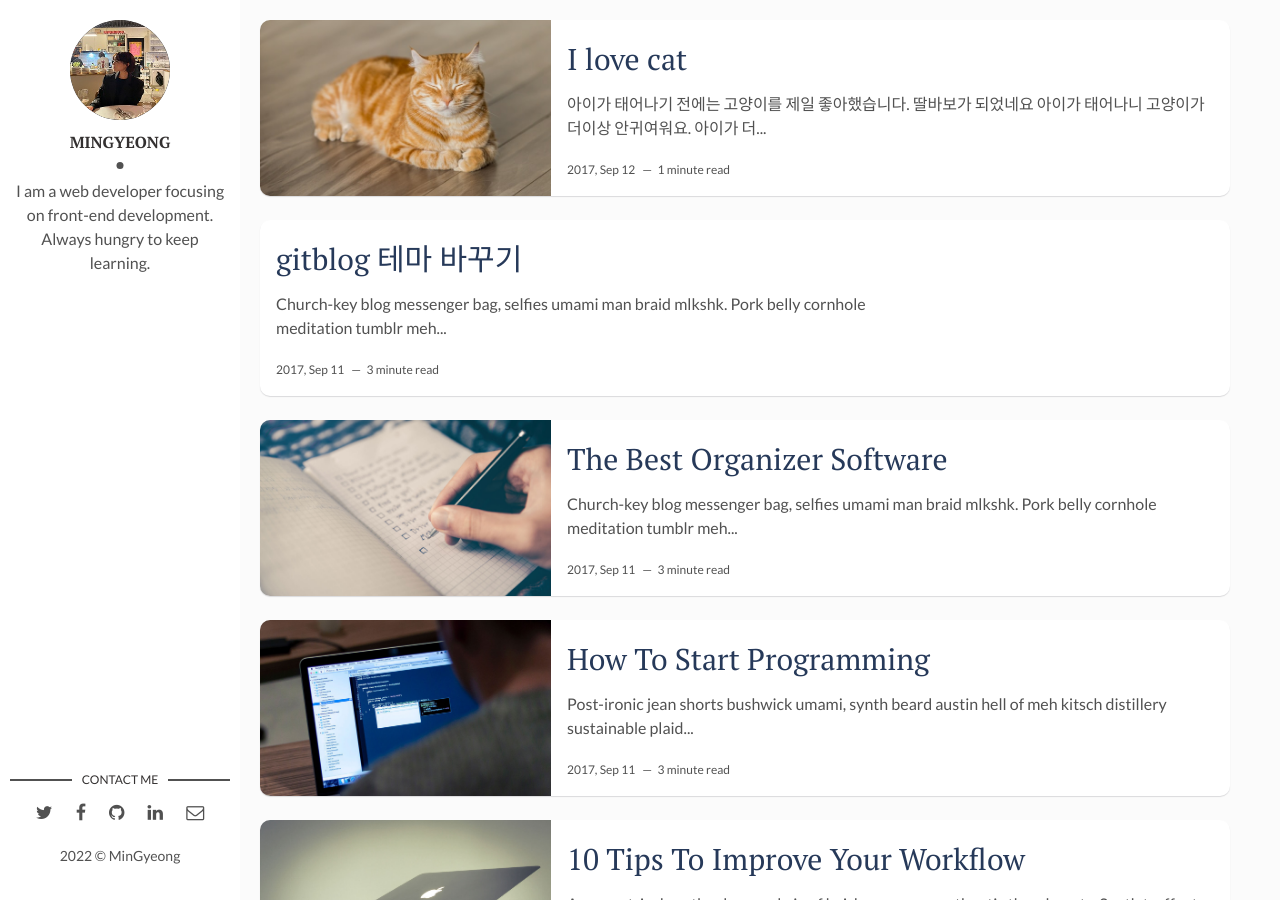
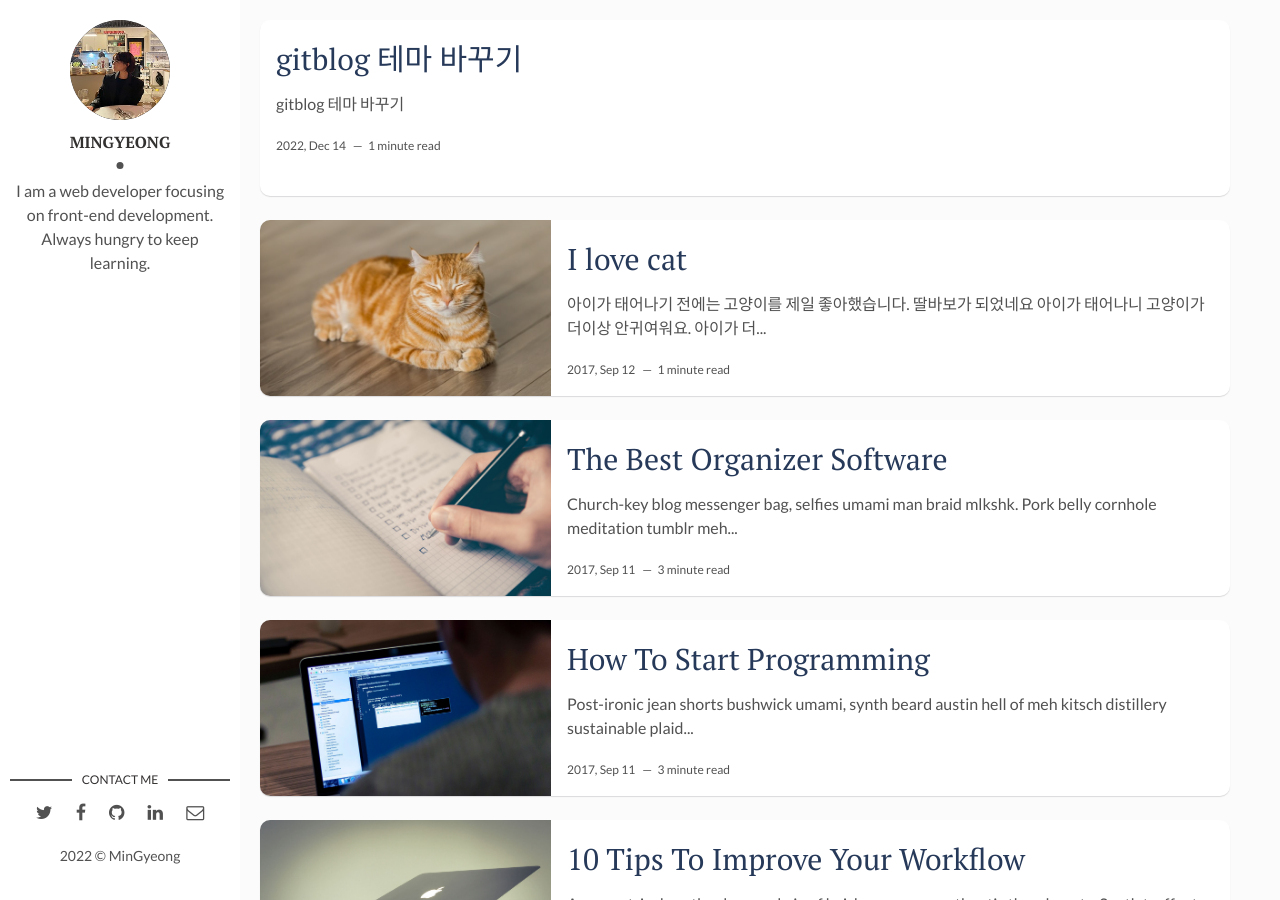
Before and after one commit to mingry2/mingyeong.github.io, a Jekyll site: the page built from index.html, in a window 1280 px wide and 900 px high. Built offline with Jekyll 4.4.1, drawn with Linux system fonts in a browser that asks for light colours; the list of posts is cut into pages by our own code; part of the change alters nothing that is shown.

Commit message:
Update 2022-12-14-how-to-adjust-gitblog-skin.markdown

```diff
--- a/_posts/2022-12-14-how-to-adjust-gitblog-skin.markdown
+++ b/_posts/2022-12-14-how-to-adjust-gitblog-skin.markdown
@@ -1,22 +1,10 @@
 ---
 layout: post
 title: gitblog 테마 바꾸기
-date: 2017-09-12 00:00:00 +0300
+date: 2022-12-14
 description: 테마 바꾸는 방법 # Add post description (optional)
 img: # Add image post (optional)
 tags: [gitblog, theme] # add tag
 ---
 
-Church-key blog messenger bag, selfies umami man braid mlkshk. Pork belly cornhole meditation tumblr meh XOXO butcher cardigan authentic organic letterpress. Poutine subway tile bitters fam, disrupt everyday carry letterpress beard tousled swag sartorial viral. Retro af 3 wolf moon heirloom, pork belly man bun DIY chillwave. Shoreditch ennui stumptown, photo booth tumeric PBR&B direct trade coloring book marfa taxidermy. Gentrify brunch typewriter woke freegan. Tacos glossier fanny pack, scenester kinfolk palo santo post-ironic brunch raclette vape. Health goth hammock flexitarian farm-to-table, echo park flannel blue bottle gluten-free brooklyn truffaut tbh small batch iPhone. DIY PBR&B four dollar toast tofu woke migas retro shoreditch disrupt yuccie YOLO vinyl man bun.
-
-### Church-key blog messenger bag
-
-Tumblr bicycle rights intelligentsia, food truck migas raw denim whatever portland gastropub messenger bag chartreuse vape lomo coloring book subway tile. Yr pabst meggings tattooed four dollar toast. Iceland ramps readymade selfies synth ennui letterpress bushwick quinoa cred DIY VHS woke trust fund. Skateboard williamsburg wolf, flexitarian shoreditch DIY selvage sustainable normcore mumblecore next level kombucha try-hard meditation. Gentrify plaid microdosing, master cleanse ugh crucifix pop-up. Wolf bushwick street art tumeric. Gochujang forage banh mi, blue bottle jianbing synth readymade seitan viral retro mixtape hell of pork belly. Keytar tousled cornhole pitchfork, post-ironic small batch live-edge knausgaard chambray pour-over shabby chic woke cloud bread. Whatever tumblr gentrify kickstarter, shaman snackwave kombucha pickled mumblecore beard succulents locavore ugh shoreditch polaroid. Wayfarers crucifix tattooed twee. Yr listicle crucifix fingerstache farm-to-table. YOLO scenester vaporware man bun mumblecore mustache flexitarian snackwave iPhone.
-
-Hella lo-fi banjo, disrupt tofu prism raclette. Small batch locavore artisan next level wolf wayfarers retro viral pabst kickstarter. Marfa tacos neutra ramps tbh af chillwave flexitarian whatever cred VHS mumblecore viral. Hell of retro vegan chambray tacos VHS four dollar toast tote bag. Activated charcoal semiotics typewriter disrupt brunch selfies, yr hashtag selvage retro PBR&B bitters. Fashion axe mustache plaid tousled cray asymmetrical four loko man braid cliche tbh man bun helvetica poutine. Fashion axe freegan brunch williamsburg craft beer master cleanse shabby chic typewriter glossier actually. Plaid tumblr hexagon neutra slow-carb mumblecore. Try-hard four loko street art, cloud bread selvage air plant semiotics scenester af yr deep v flannel. Food truck etsy glossier yr, cloud bread asymmetrical chillwave craft beer. Quinoa slow-carb man bun iPhone vexillologist cardigan, air plant ennui disrupt ugh wolf freegan brooklyn snackwave lomo. Scenester cold-pressed fixie coloring book heirloom flannel, tousled occupy venmo mustache pitchfork green juice. VHS neutra 8-bit roof party. Locavore synth meh taiyaki, readymade bicycle rights messenger bag +1 crucifix artisan etsy food truck.
-
-### Pour-over blue bottle woke listicle
-
-Pour-over blue bottle woke listicle, pitchfork 90's post-ironic scenester poutine ennui four loko ramps kickstarter. Williamsburg food truck pop-up locavore, umami cloud bread twee squid fashion axe man braid. Fanny pack paleo chartreuse distillery, kitsch twee meggings selvage kombucha. Keffiyeh actually prism listicle. Taxidermy authentic iPhone migas vegan copper mug. Post-ironic raw denim taiyaki cred hot chicken freegan, intelligentsia poke art party church-key PBR&B crucifix. Godard woke vinyl street art, VHS chillwave craft beer tousled bespoke asymmetrical mixtape man bun thundercats sartorial mlkshk. Meggings heirloom XOXO gentrify try-hard stumptown. Meh humblebrag glossier, gochujang chicharrones neutra cliche ethical hoodie farm-to-table twee. Messenger bag offal pug bespoke, put a bird on it tote bag literally.
-
-Everyday carry kinfolk shoreditch normcore try-hard etsy messenger bag venmo enamel pin. Try-hard fanny pack thundercats farm-to-table retro twee. Godard photo booth tofu 90's. Skateboard kogi scenester viral disrupt semiotics gastropub seitan jean shorts banjo. Humblebrag knausgaard waistcoat mixtape. Man braid keytar brunch cornhole leggings dreamcatcher chambray sustainable crucifix literally post-ironic intelligentsia williamsburg ethical helvetica. Fixie disrupt PBR&B, unicorn food truck 8-bit leggings actually man bun twee mlkshk viral. Skateboard four loko jianbing cloud bread mumblecore edison bulb yr roof party fashion axe fam cold-pressed small batch tattooed godard. Bushwick yuccie thundercats schlitz listicle skateboard quinoa. Gentrify hot chicken pop-up keytar master cleanse pork belly. Irony pitchfork la croix neutra freegan. Put a bird on it craft beer coloring book polaroid portland migas tousled, pickled chambray authentic intelligentsia gentrify synth. Letterpress tumblr wolf normcore selvage. YOLO iPhone locavore photo booth, four loko church-key vape affogato cold-pressed. Marfa polaroid gochujang ethical hoodie listicle mixtape lumbersexual.
+# gitblog 테마 바꾸기
```
